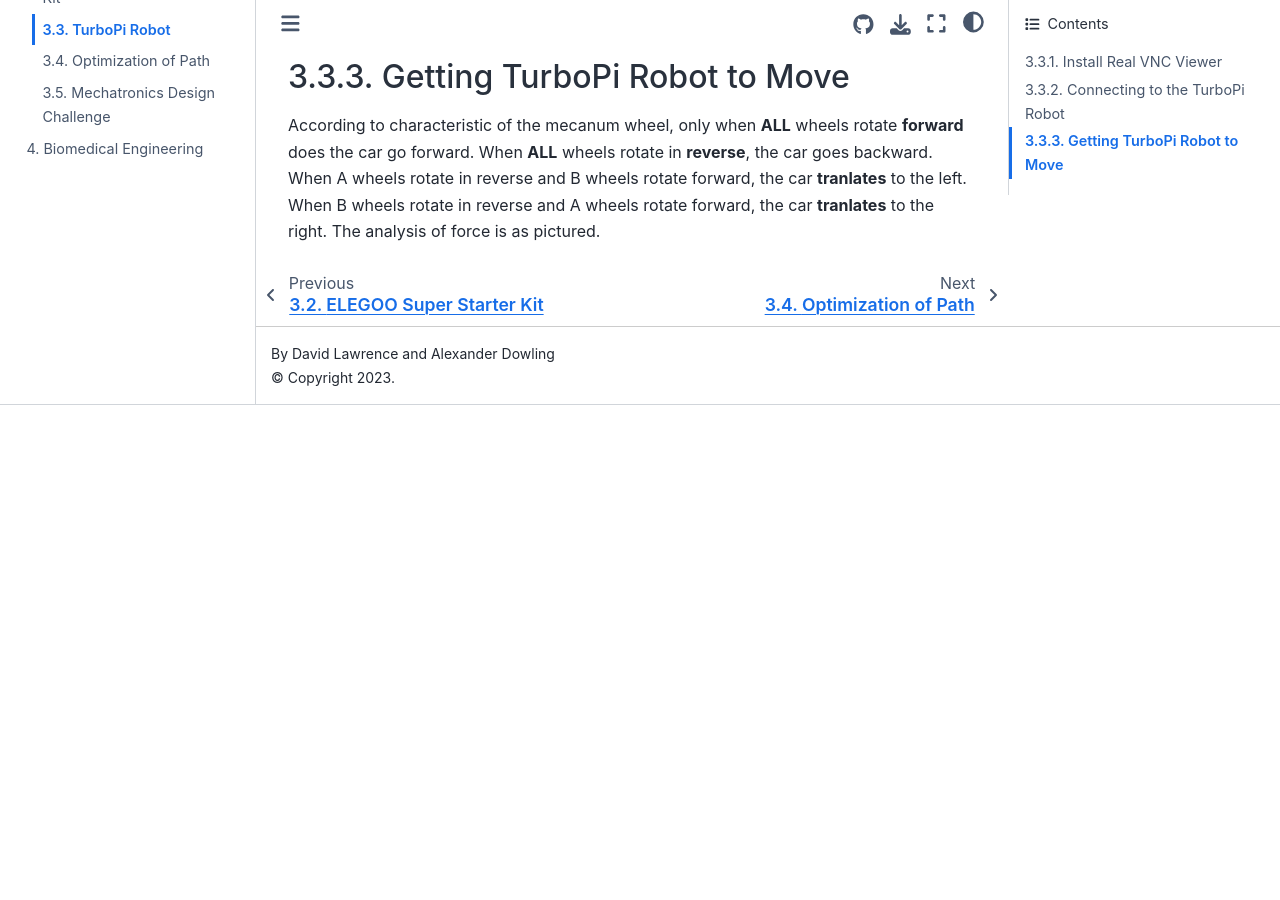
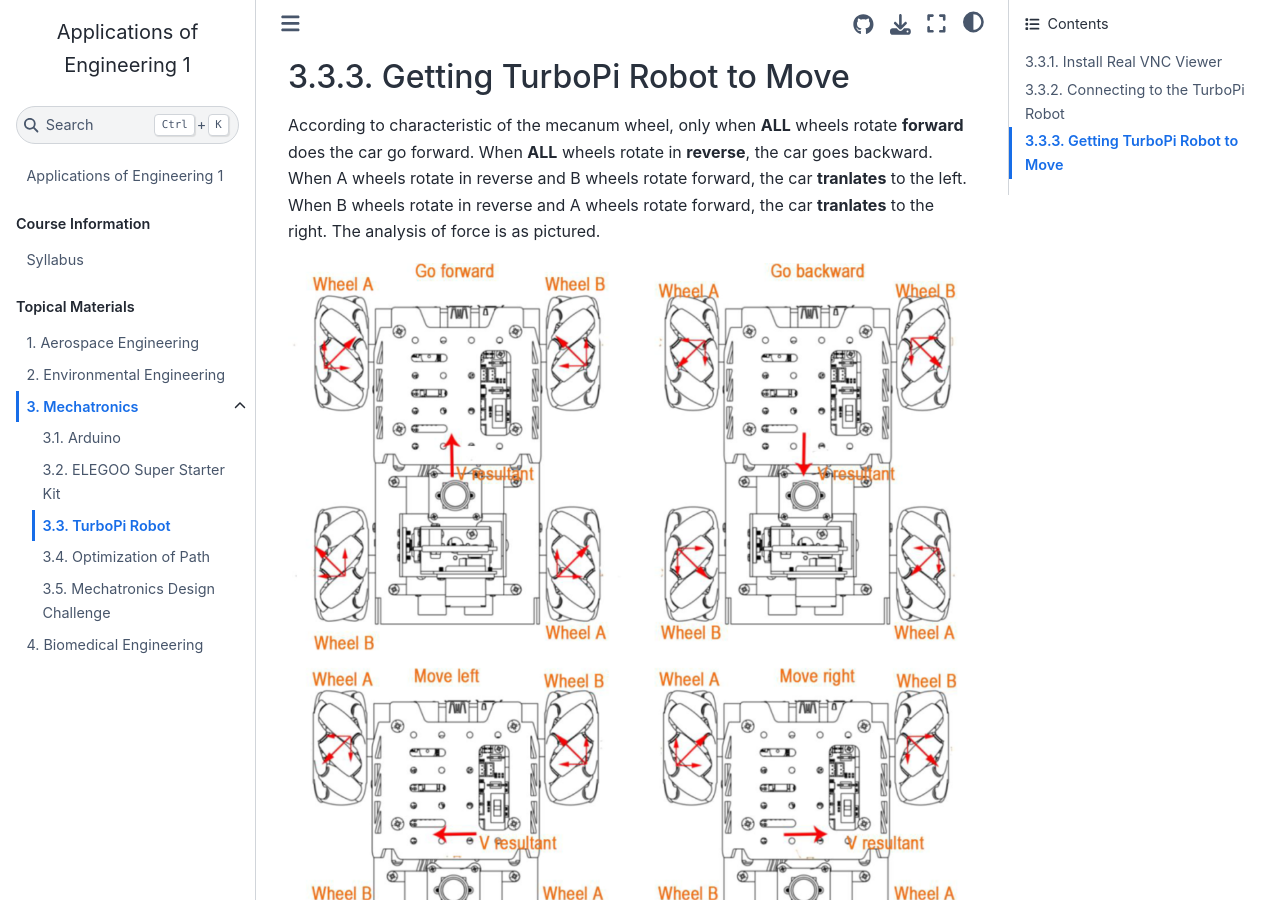
Before and after one commit to Culver-Academies/engineering1, a Jupyter Book: the page built from mech/TurboPi.md, in a window 1280 px wide and 900 px high, scrolled down 1132 px. Built offline with Jupyter Book 1.0.4 settings and Sphinx 7.4.7 and the Sphinx Book theme 1.1.4, drawn with Linux system fonts in a browser that asks for light colours; before the commit the page ends 1537 px from its top, so only the background shows below that.

Commit message:
Update TurboPi.md

```diff
--- a/mech/TurboPi.md
+++ b/mech/TurboPi.md
@@ -29,3 +29,5 @@ According to characteristic of the mecanum wheel, only when **ALL** wheels rotat
 backward. When A wheels rotate in reverse and B wheels rotate forward, the car **tranlates**
 to the left. When B wheels rotate in reverse and A wheels rotate forward, the car
 **tranlates** to the right. The analysis of force is as pictured.
+
+![](../MecanumForwardBackSlide.png)
```
